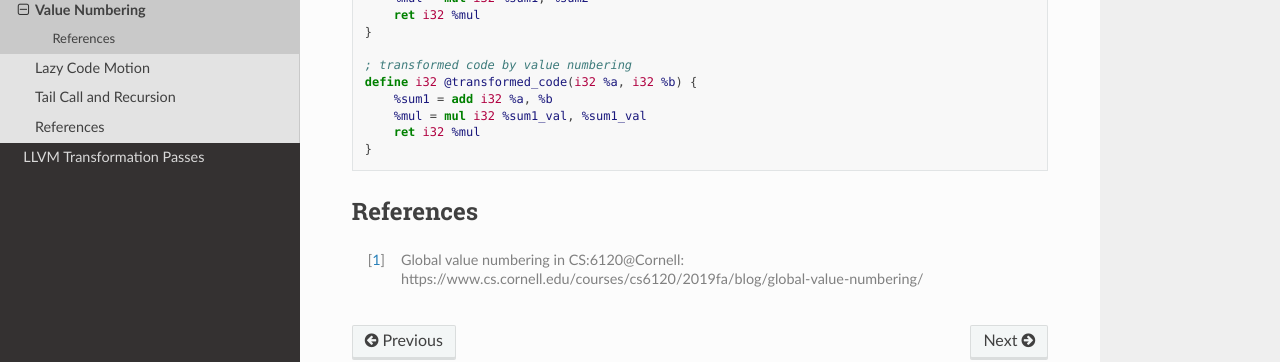
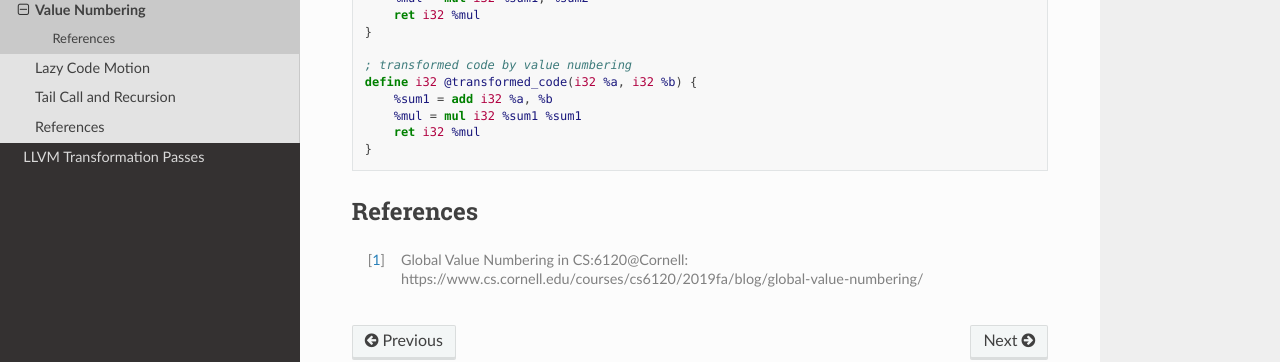
Before and after one commit to hyfshishen/understanding-llvm-transformation-passes, a Sphinx documentation site: the page built from docs/source/compiler-basics/value-numbering.rst, in a window 1280 px wide. Shown: the part 420-782 px from the top of the page. Built offline with Sphinx 7.4.7 and the Read the Docs theme 2.0.0, drawn with Linux system fonts in a browser that asks for light colours.

Commit message:
updating

```diff
--- a/docs/source/compiler-basics/value-numbering.rst
+++ b/docs/source/compiler-basics/value-numbering.rst
@@ -19,10 +19,10 @@ Value numbering 是一种常见的 compiler optimization technique，它通过 i
     ; transformed code by value numbering
     define i32 @transformed_code(i32 %a, i32 %b) {
         %sum1 = add i32 %a, %b
-        %mul = mul i32 %sum1_val, %sum1_val
+        %mul = mul i32 %sum1 %sum1
         ret i32 %mul
     }
 
 References
 --------
-.. [#ref1] Global value numbering in CS:6120@Cornell: https://www.cs.cornell.edu/courses/cs6120/2019fa/blog/global-value-numbering/
+.. [#ref1] Global Value Numbering in CS:6120@Cornell: https://www.cs.cornell.edu/courses/cs6120/2019fa/blog/global-value-numbering/
```
Also changed, not shown: docs/source/compiler-basics/lazy-code-motion.rst (+33 -0 lines).
